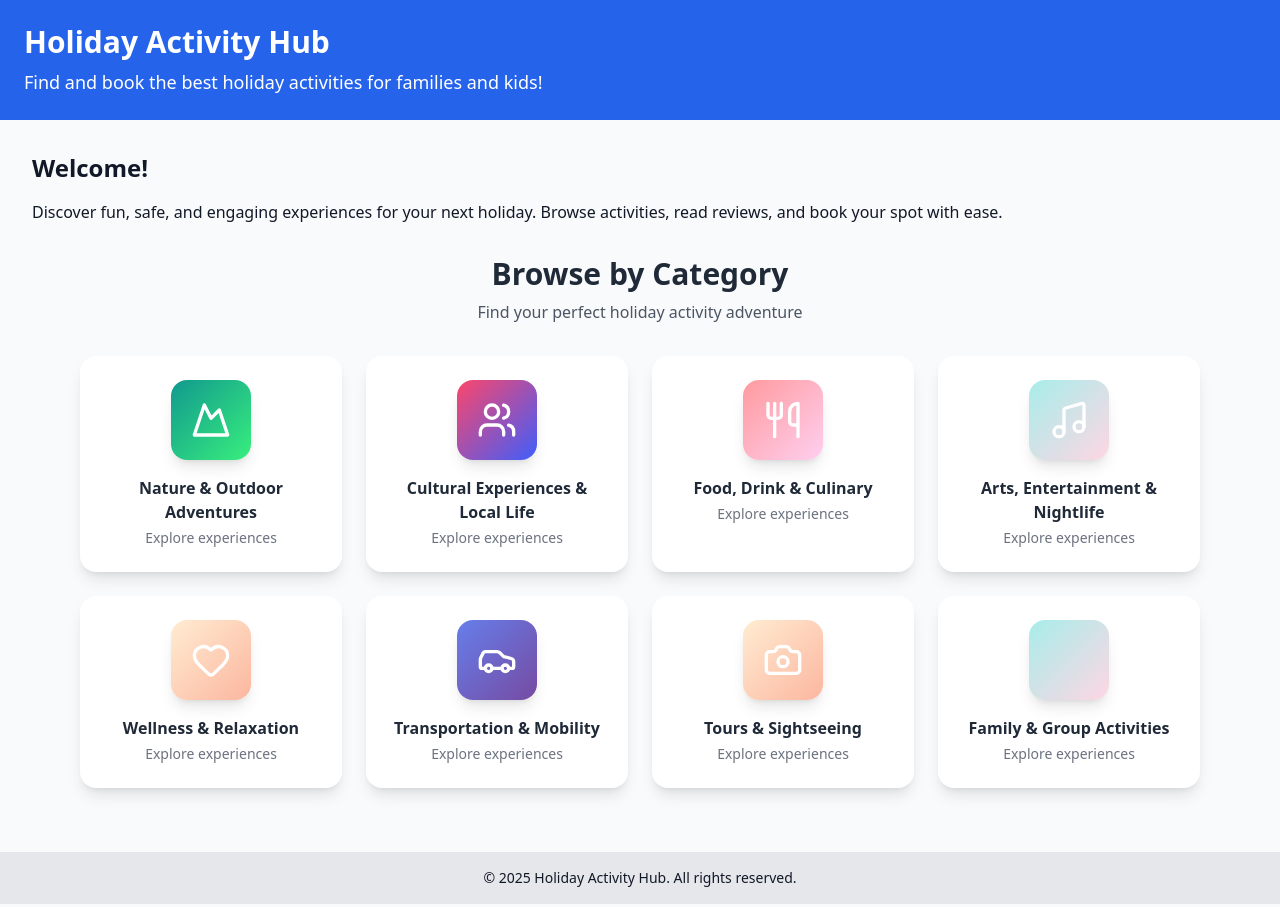
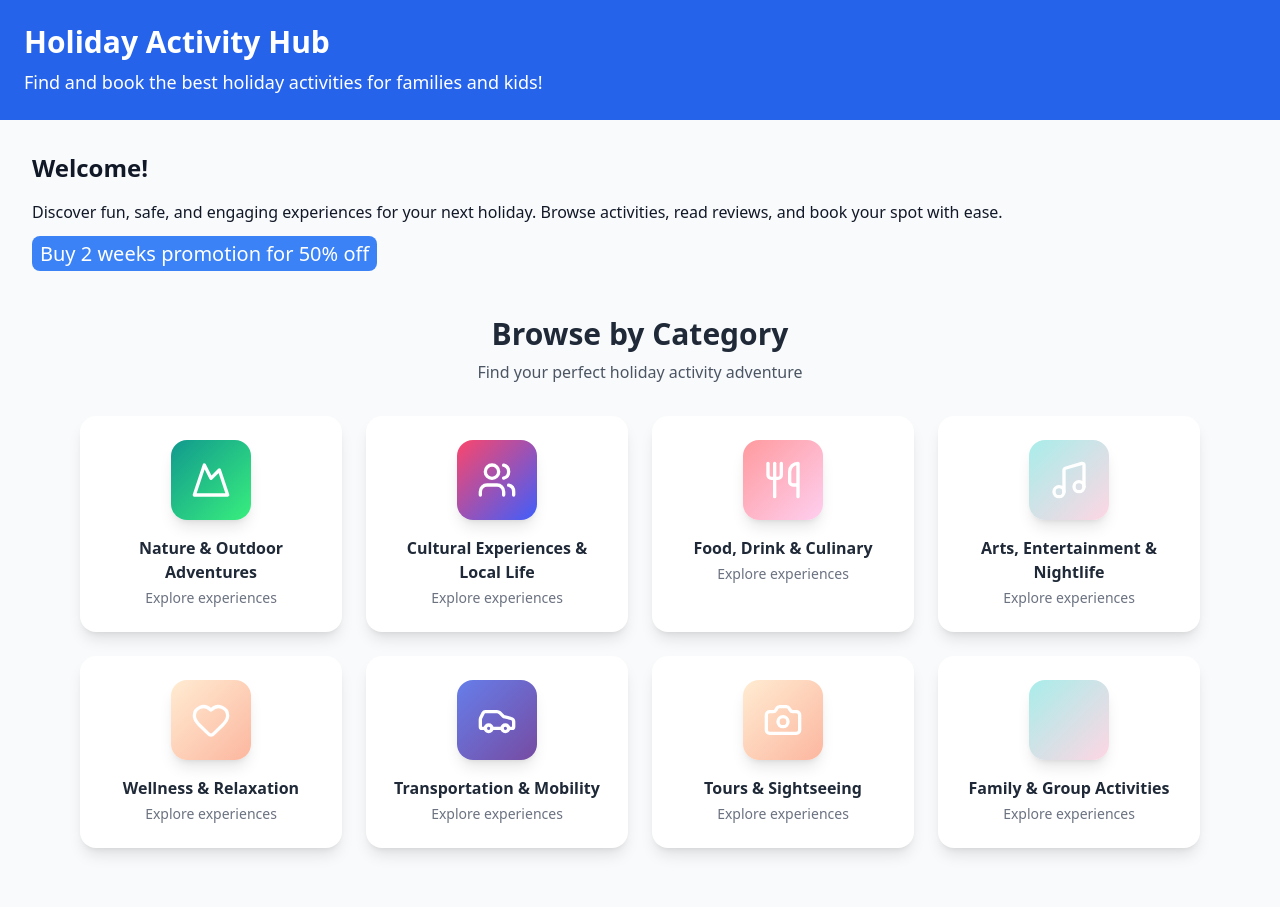
Before and after one commit to coderstudios/hah, a plain HTML site: page deploy/en/index.html in a window 1280 px wide. Shown: the top 907 px of the page. Drawn offline with nearby package versions, Linux system fonts and the light colour scheme; some icons are missing.

Commit message:
Update index.html

```diff
--- a/deploy/en/index.html
+++ b/deploy/en/index.html
@@ -55,6 +55,8 @@
       <p>
         Discover fun, safe, and engaging experiences for your next holiday. Browse activities, read reviews, and book your spot with ease.
       </p>
+      <p class="my-4">
+      <a class="px-2 py-1 text-white bg-blue-500 justify-center rounded-lg text-xl" href="https://buy.stripe.com/8x228q7b7fBG9Ny997aMU0i" target="_blank">Buy 2 weeks promotion for 50% off</a></p>
     </section>
     <section>
       <!-- Categories Grid -->
```
